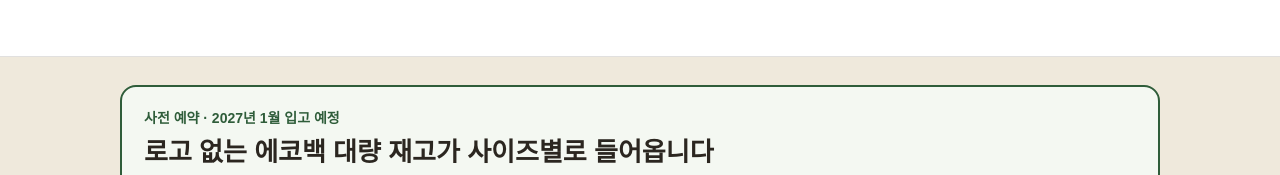
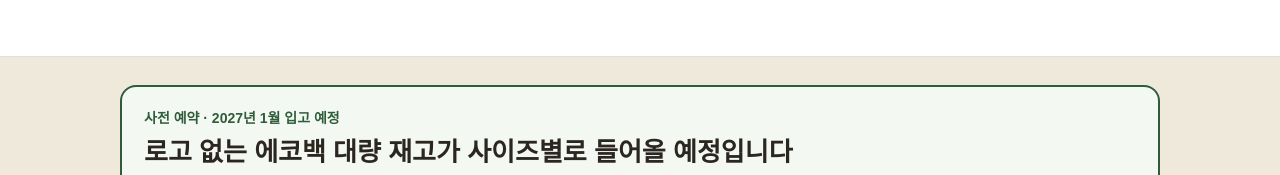
Before and after one commit to knoxross/ecolever, a plain HTML site: page index.html in a window 1280 px wide. Shown: the part 2320-2495 px from the top of the page. Drawn offline with Linux system fonts and the light colour scheme; a web font is replaced by a local one.

Commit message:
사전 예약 제목에 '예정' 붙임
Co-Authored-By: Claude Opus 5.5 <noreply@anthropic.com>

```diff
--- a/index.html
+++ b/index.html
@@ -347,7 +347,7 @@
   <div class="container" style="max-width:1080px;margin:0 auto;padding:0 20px">
     <div style="border:2px solid #2f5d3a;border-radius:16px;padding:20px 22px;background:#f4f8f2">
       <p style="margin:0 0 6px;font-weight:800;color:#2f5d3a;font-size:14px">사전 예약 · 2027년 1월 입고 예정</p>
-      <h2 style="margin:0 0 8px;font-size:clamp(20px,4.6vw,26px);line-height:1.35">로고 없는 에코백 대량 재고가 사이즈별로 들어옵니다</h2>
+      <h2 style="margin:0 0 8px;font-size:clamp(20px,4.6vw,26px);line-height:1.35">로고 없는 에코백 대량 재고가 사이즈별로 들어올 예정입니다</h2>
       <p style="margin:0 0 12px;line-height:1.6">연초 행사, 매장 포장, 인쇄 업체 납품 물량을 미리 잡아 두세요. 사전 예약하신 순서대로 입고 직후 출고 일정을 먼저 안내해 드립니다. 지금 있는 1칼라 실물 재고 600개(40×37cm 약 70g)는 샘플을 바로 보내 드립니다.</p>
       <ul style="margin:0 0 14px;padding-left:20px;line-height:1.7">
         <li>로고 인쇄 없이 <b>50장부터</b> · 수량과 관계없이 장당 <b>1칼라 1,000원 · 2칼라 1,200원</b>(부가세 별도)</li>
```
